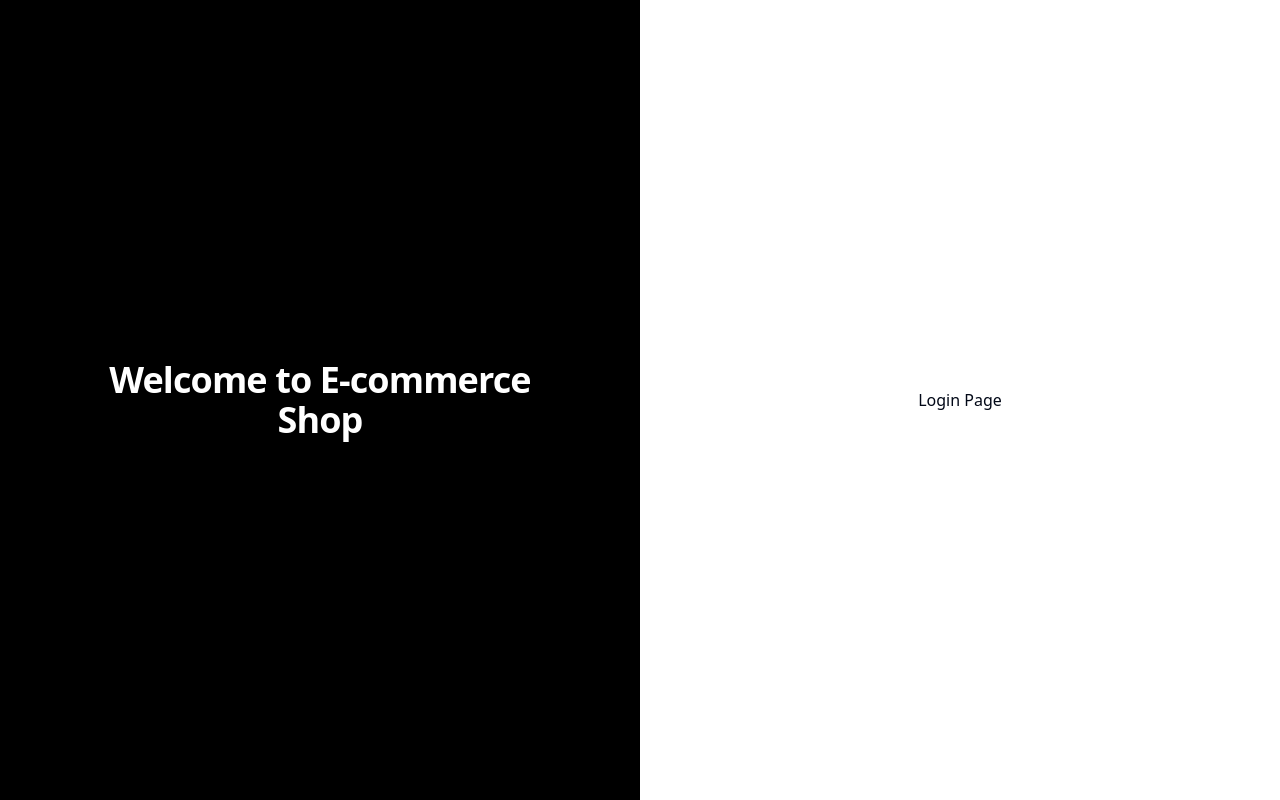
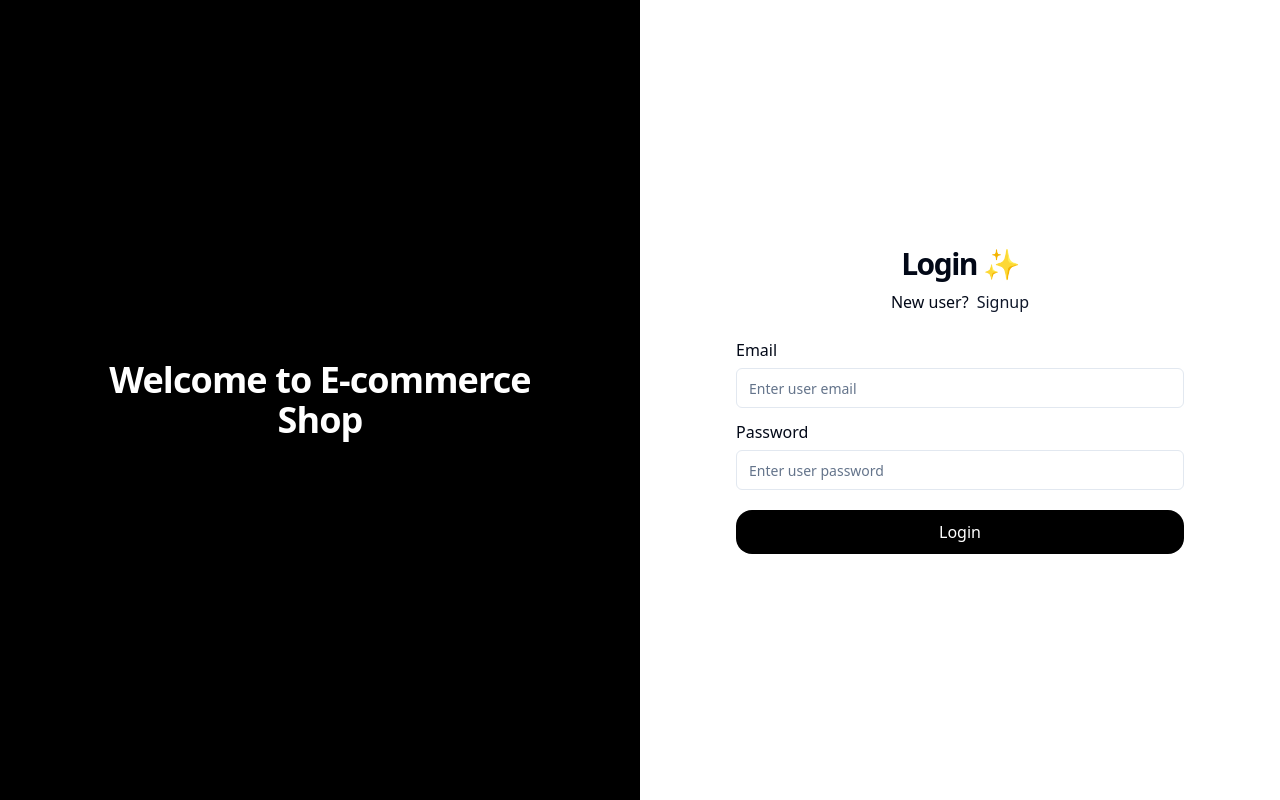
Before and after one commit to Gaganjangid73/E-commerce, a React (Vite) app in the folder client/: page /auth/login in a window 1280 px wide. Built offline with nearby package versions, Linux system fonts and the light colour scheme.

Commit message:
Auth pages Complete

```diff
--- a/client/src/Pages/Auth/Login.jsx
+++ b/client/src/Pages/Auth/Login.jsx
@@ -1,11 +1,49 @@
-import React from 'react'
+import React, { useState } from "react";
+import { Link } from "react-router-dom";
+import Form from "../../components/Comman/form";
+import { loginFormControls } from "../../config/index";
+
+const initialState = {
+  userName: "",
+  email: "",
+  password: "",
+};
 
 const AuthLogin = () => {
+  const [formData, setFormData] = useState(initialState);
+
+  function onSubmit(e) {
+    e.preventDefault();
+    // Add your signup logic here
+    // For now, just log the form data
+    console.log(formData);
+  }
+
   return (
-    <div>
-      <h1 className='text-center'>Login Page</h1>
+    <div className="mx-auto w-full max-w-md space-y-6">
+      <div className="text-center">
+        <h1 className="text-3xl font-bold tracking-tighter text-foreground">
+        Login ✨
+        </h1>
+        <p className="mt-2">
+         New user?
+          <Link
+            className="font-medium ml-2 text-primary hover:underline"
+            to="/auth/signup"
+          >
+            Signup
+          </Link>
+        </p>
+      </div>
+      <Form
+        formcontrols={loginFormControls}
+        buttonText={"Login"}
+        formData={formData}
+        setformData={setFormData}
+        onSubmit={onSubmit}
+      />
     </div>
-  )
-}
+  );
+};
 
 export default AuthLogin;
--- a/client/src/Pages/Auth/SignUp.jsx
+++ b/client/src/Pages/Auth/SignUp.jsx
@@ -1,7 +1,7 @@
 import React, { useState } from "react";
 import { Link } from "react-router-dom";
-import Form from "../../components/Comman/form"; // Corrected import: should be capitalized for a component
-import { registerFormControls } from "../../config/index"; // Make sure the path is correct
+import Form from "../../components/Comman/form";
+import { registerFormControls } from "../../config/index";
 
 const initialState = {
   userName: "",
@@ -23,7 +23,7 @@
     <div className="mx-auto w-full max-w-md space-y-6">
       <div className="text-center">
         <h1 className="text-3xl font-bold tracking-tighter text-foreground">
-          Create New Account
+          Create New Account 🚀
         </h1>
         <p className="mt-2">
           Already Have an Account?
--- a/client/src/components/Comman/form.jsx
+++ b/client/src/components/Comman/form.jsx
@@ -92,7 +92,7 @@
           </div>
         ))}
       </div>
-      <button type="submit" className="mt-2 w-full">{buttonText || 'Submit'} </button>
+      <button type="submit" className="mt-5 rounded-2xl w-full h-11 bg-black text-white">{buttonText || 'Submit'} </button>
     </form>
   );
 };
--- a/client/src/config/index.js
+++ b/client/src/config/index.js
@@ -21,3 +21,21 @@
         type : 'password',
     },
 ]
+
+export const loginFormControls = [
+
+        {
+        name : 'email',
+        label : 'Email',
+        placeholder : 'Enter user email',
+        componentType : 'input',
+        type : 'email',
+    },
+        {
+        name : 'password',
+        label : 'Password',
+        placeholder : 'Enter user password',
+        componentType : 'input',
+        type : 'password',
+    },
+]
```
